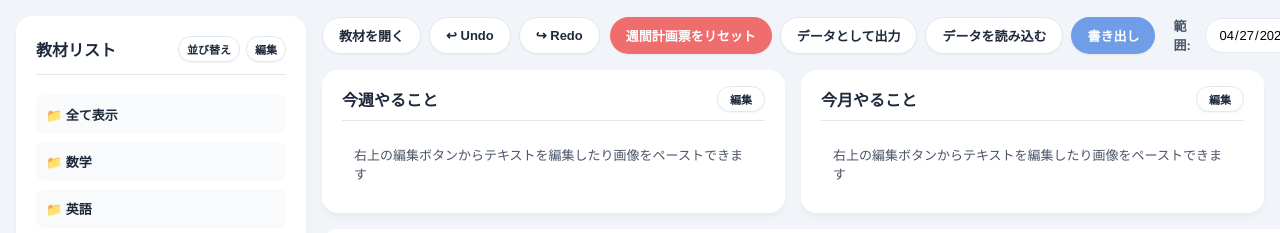
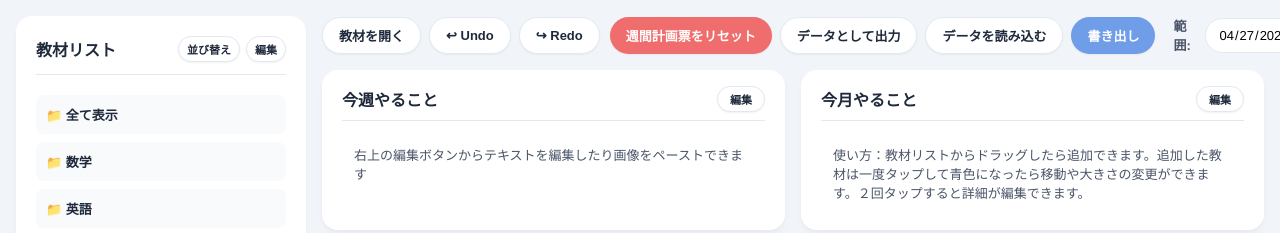
Before and after one commit to Kapok03/keikaku, a plain HTML site: page index.html in a window 1280 px wide. Shown: the top 233 px of the page. Drawn offline with nearby package versions, Linux system fonts and the light colour scheme.

Commit message:
Add files via upload

```diff
--- a/index.html
+++ b/index.html
@@ -65,7 +65,7 @@
                     <b>今月やること</b>
                     <button class="btn task-edit-btn" id="mt-edit-btn" data-target="mt-content" onclick="toggleTaskEdit('mt-content', 'mt-edit-btn')" style="padding: 4px 12px; font-size: 11px;">編集</button>
                 </div>
-                <div id="mt-content" contenteditable="false" class="wt-content">右上の編集ボタンからテキストを編集したり画像をペーストできます</div>
+                <div id="mt-content" contenteditable="false" class="wt-content">使い方：教材リストからドラッグしたら追加できます。追加した教材は一度タップして青色になったら移動や大きさの変更ができます。２回タップすると詳細が編集できます。</div>
             </div>
         </div>
 
```
